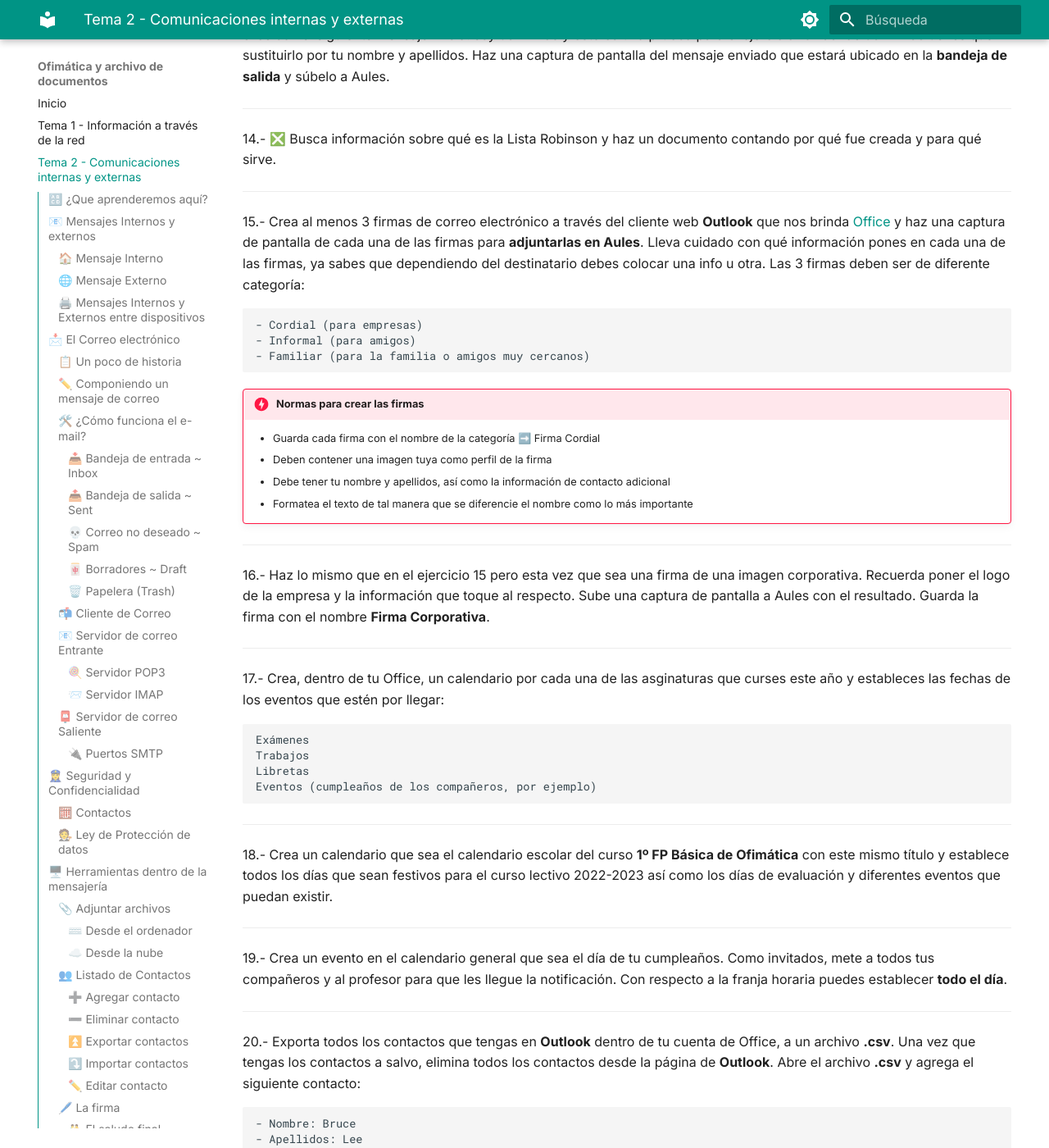
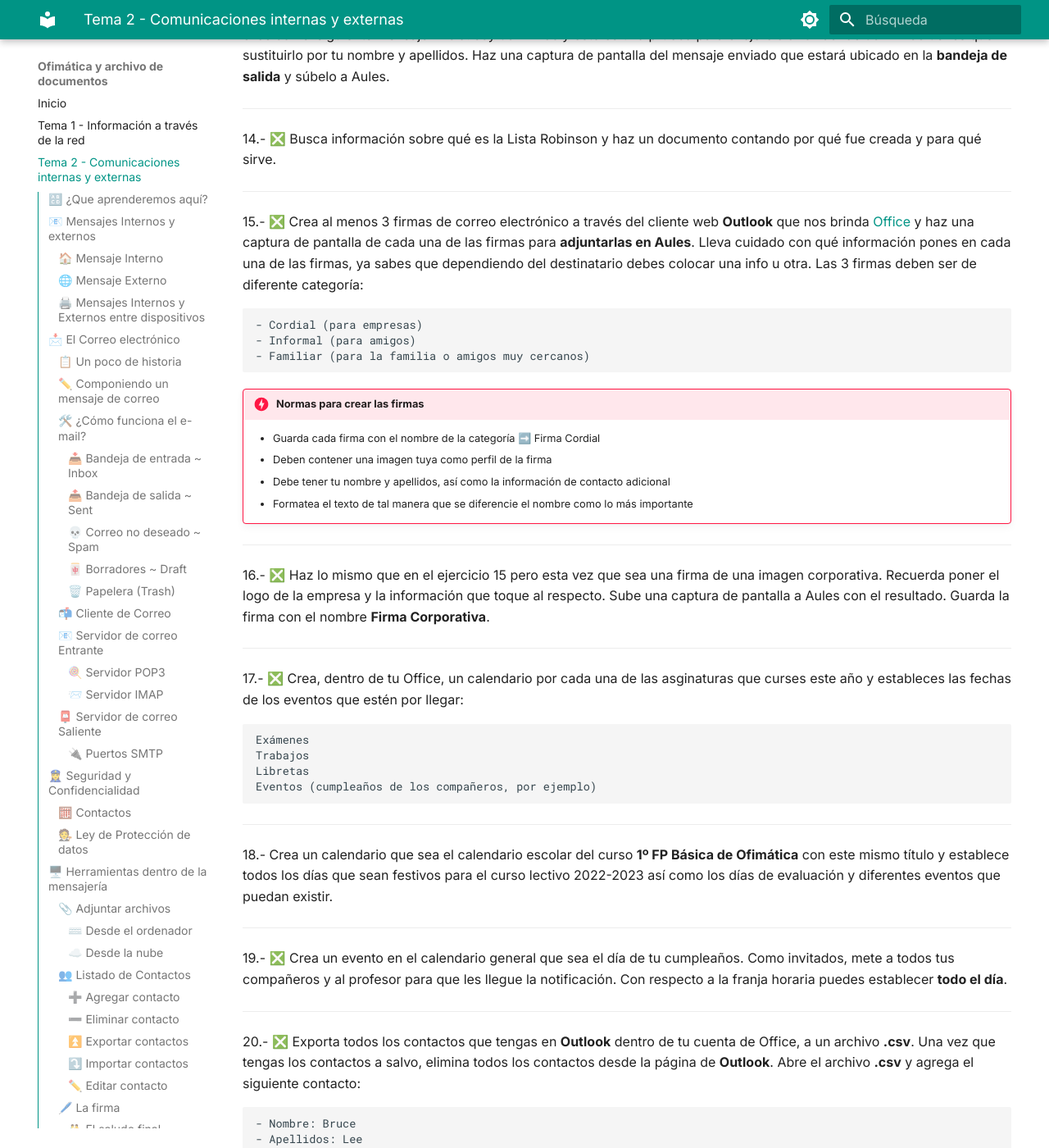
Before and after one commit to lalemanf/ofimatica, an MkDocs documentation site: the page built from docs/02-comunicaciones.md, in a window 1280 px wide and 1400 px high, scrolled down 27294 px. Shown: the whole window at 82% size. Built offline with MkDocs 1.6.1 and Material for MkDocs 9.7.7, drawn with Linux system fonts in a browser that asks for light colours; some of the changed text lies outside the part shown.

Commit message:
nuevo contenido

```diff
--- a/docs/02-comunicaciones.md
+++ b/docs/02-comunicaciones.md
@@ -747,7 +747,7 @@
 
 ---
 
-13.- Añade a todos los compañeros de clase a tu lista de contactos. Una vez tengas hecho ésto, envía un e-mail a todos ellos con el siguiente mensaje "Hola! soy John Doe y esto es una prueba para el ejercicio 13" donde **John Doe** tienes que sustituirlo por tu nombre y apellidos. Haz una captura de pantalla del mensaje enviado que estará ubicado en la **bandeja de salida** y súbelo a Aules.
+13.- ❎ Añade a todos los compañeros de clase a tu lista de contactos. Una vez tengas hecho ésto, envía un e-mail a todos ellos con el siguiente mensaje "Hola! soy John Doe y esto es una prueba para el ejercicio 13" donde **John Doe** tienes que sustituirlo por tu nombre y apellidos. Haz una captura de pantalla del mensaje enviado que estará ubicado en la **bandeja de salida** y súbelo a Aules.
 
 ---
 
@@ -755,7 +755,7 @@
 
 ---
 
-15.- Crea al menos 3 firmas de correo electrónico a través del cliente web **Outlook** que nos brinda [Office](https://www.office.com){target="_blank"} y haz una captura de pantalla de cada una de las firmas para **adjuntarlas en Aules**. Lleva cuidado con qué información pones en cada una de las firmas, ya sabes que dependiendo del destinatario debes colocar una info u otra. Las 3 firmas deben ser de diferente categoría:
+15.- ❎ Crea al menos 3 firmas de correo electrónico a través del cliente web **Outlook** que nos brinda [Office](https://www.office.com){target="_blank"} y haz una captura de pantalla de cada una de las firmas para **adjuntarlas en Aules**. Lleva cuidado con qué información pones en cada una de las firmas, ya sabes que dependiendo del destinatario debes colocar una info u otra. Las 3 firmas deben ser de diferente categoría:
 
     - Cordial (para empresas)
     - Informal (para amigos)
@@ -769,11 +769,11 @@
 
 ---
 
-16.- Haz lo mismo que en el ejercicio 15 pero esta vez que sea una firma de una imagen corporativa. Recuerda poner el logo de la empresa y la información que toque al respecto. Sube una captura de pantalla a Aules con el resultado. Guarda la firma con el nombre **Firma Corporativa**.
+16.- ❎ Haz lo mismo que en el ejercicio 15 pero esta vez que sea una firma de una imagen corporativa. Recuerda poner el logo de la empresa y la información que toque al respecto. Sube una captura de pantalla a Aules con el resultado. Guarda la firma con el nombre **Firma Corporativa**.
 
 ---
 
-17.- Crea, dentro de tu Office, un calendario por cada una de las asginaturas que curses este año y estableces las fechas de los eventos que estén por llegar:
+17.- ❎ Crea, dentro de tu Office, un calendario por cada una de las asginaturas que curses este año y estableces las fechas de los eventos que estén por llegar:
 
     Exámenes
     Trabajos
@@ -786,11 +786,11 @@
 
 ---
 
-19.- Crea un evento en el calendario general que sea el día de tu cumpleaños. Como invitados, mete a todos tus compañeros y al profesor para que les llegue la notificación. Con respecto a la franja horaria puedes establecer **todo el día**.
+19.- ❎ Crea un evento en el calendario general que sea el día de tu cumpleaños. Como invitados, mete a todos tus compañeros y al profesor para que les llegue la notificación. Con respecto a la franja horaria puedes establecer **todo el día**.
 
 ---
 
-20.- Exporta todos los contactos que tengas en **Outlook** dentro de tu cuenta de Office, a un archivo **.csv**. Una vez que tengas los contactos a salvo, elimina todos los contactos desde la página de **Outlook**. Abre el archivo **.csv** y agrega el siguiente contacto:
+20.- ❎ Exporta todos los contactos que tengas en **Outlook** dentro de tu cuenta de Office, a un archivo **.csv**. Una vez que tengas los contactos a salvo, elimina todos los contactos desde la página de **Outlook**. Abre el archivo **.csv** y agrega el siguiente contacto:
 
     - Nombre: Bruce
     - Apellidos: Lee
@@ -807,4 +807,4 @@
 
 ---
 
-21.- Crea un archivo en Excel con los datos de los pokemon que hemos visto en los apuntes. Recuerda estilizar un poco la tabla con colores, alineado, bordes... a libre elección. Sube el archivo de excel a Aules.
+21.- ❎ Crea un archivo en Excel con los datos de los pokemon que hemos visto en los apuntes. Recuerda estilizar un poco la tabla con colores, alineado, bordes... a libre elección. Sube el archivo de excel a Aules.
```
Also changed, not shown: docs/index.md (+3 -3 lines), site/02-comunicaciones/index.html, site/index.html, site/search/search_index.json, site/sitemap.xml, 1 other file.
